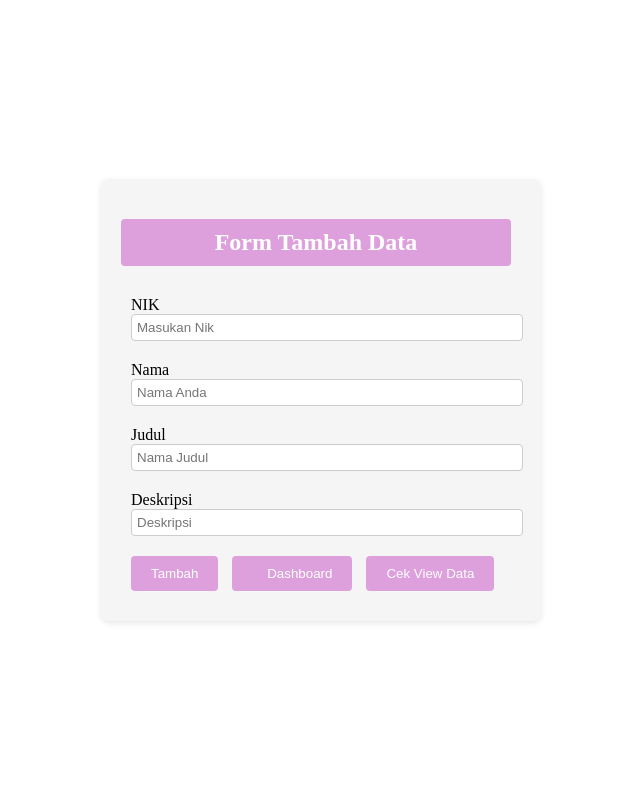
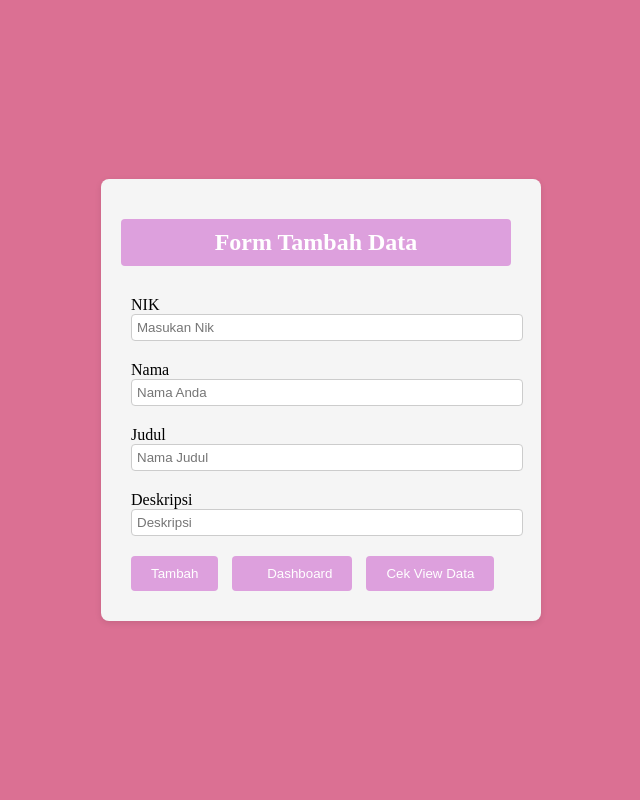
Before and after one commit to ibrahimelgibran/CRUDRPS-PHPNative, a PHP site: page /form_add.php in a window 1280 px wide. Shown: the whole page, without its empty margins (319-959 px from the left). Run offline with PHP 8.4, Linux system fonts and the light colour scheme.

Commit message:
update style

```diff
--- a/dashboard.php
+++ b/dashboard.php
@@ -3,7 +3,7 @@
   <head>
     <meta charset="utf-8">
     <meta name="viewport" content="width=device-width, initial-scale=1">
-    <title>Bootstrap demo</title>
+    <title>Dashboard</title>
     <link href="https://cdn.jsdelivr.net/npm/bootstrap@5.3.2/dist/css/bootstrap.min.css" rel="stylesheet" integrity="sha384-T3c6CoIi6uLrA9TneNEoa7RxnatzjcDSCmG1MXxSR1GAsXEV/Dwwykc2MPK8M2HN" crossorigin="anonymous">
     <style>
       body {
--- a/form_add.php
+++ b/form_add.php
@@ -8,6 +8,7 @@
         /* Gaya untuk latar belakang dan tata letak */
         body {
             display: flex;
+            background-color: palevioletred;
             justify-content: center;
             align-items: center;
             height: 100vh;
@@ -54,7 +55,7 @@
         }
 
         .btn:hover {
-            background-color: #BF8FCC;
+            background-color: palevioletred;
         }
     </style>
 </head>
--- a/form_edit_data.php
+++ b/form_edit_data.php
@@ -26,7 +26,7 @@ if (mysqli_num_rows($sql) < 1) {
             align-items: center;
             height: 100vh;
             margin: 0;
-            background-color: #f5f5f5;
+            background-color: palevioletred;
         }
 
         .content {
@@ -75,7 +75,7 @@ if (mysqli_num_rows($sql) < 1) {
         }
 
         input[type="submit"]:hover {
-            background-color: #BF8FCC;
+            background-color: palevioletred;
         }
     </style>
 </head>
--- a/register.html
+++ b/register.html
@@ -6,7 +6,7 @@
     <style>
       body {
         font-family: Arial, sans-serif;
-        background-color: #f5f5f5;
+        background-color: palevioletred;
         margin: 0;
         display: flex;
         justify-content: center;
--- a/view_data.php
+++ b/view_data.php
@@ -8,7 +8,7 @@
     <style>
         body {
             font-family: Arial, sans-serif;
-            background-color: #f5f5f5;
+            background-color: palevioletred;
             margin: 0;
             padding: 0;
         }
```
Also changed, not shown: img/me.png (added), 2 other files.
